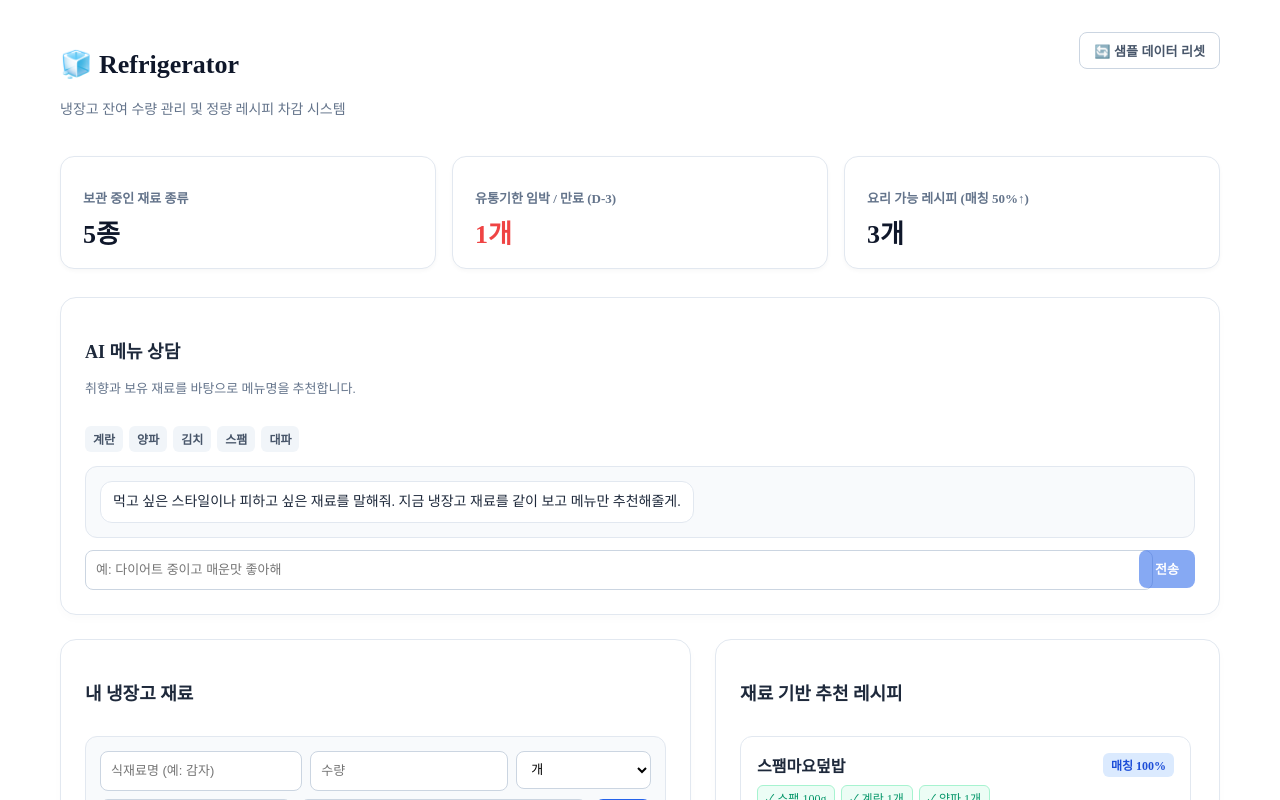
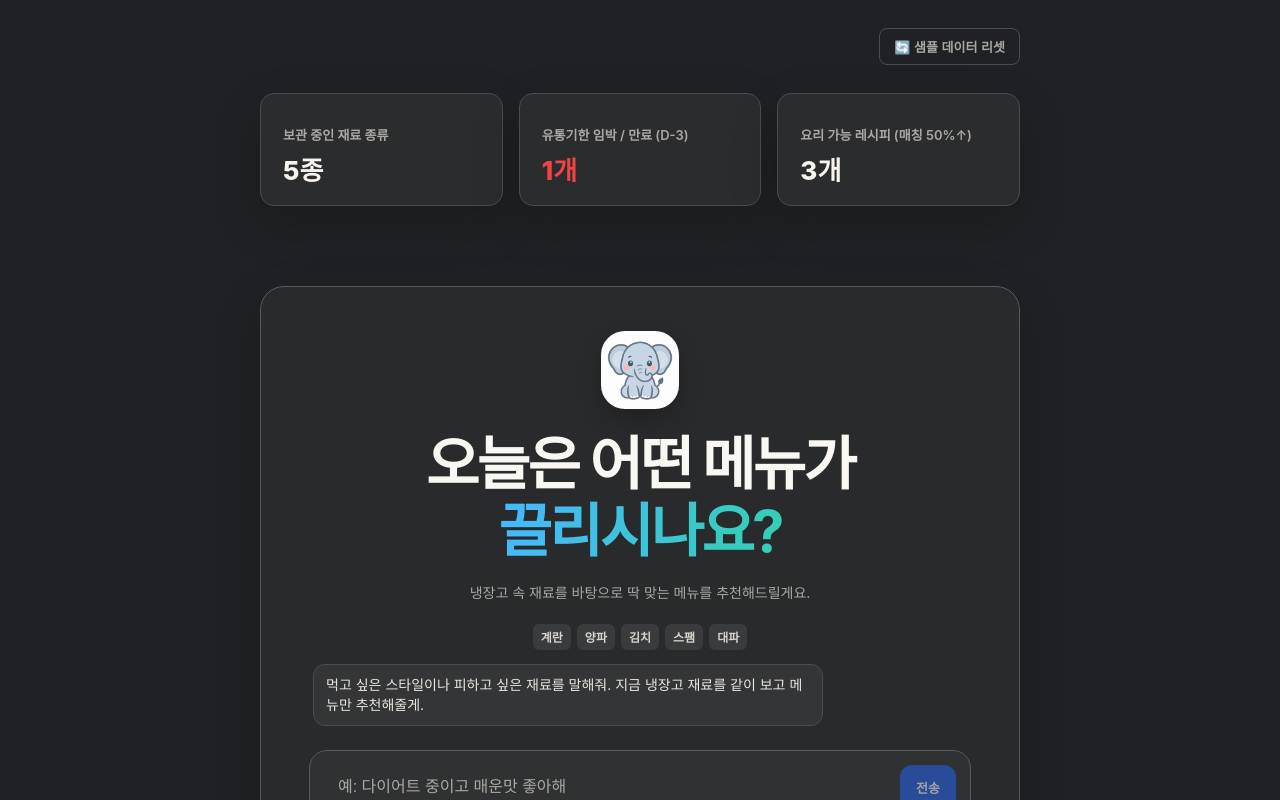
Before and after one commit to wiesfg/refrigerator, a React (Vite) app in the folder frontend/: page / in a window 1280 px wide. Shown: the top 800 px of the page. Built offline with nearby package versions, Linux system fonts and the light colour scheme.

Commit message:
feat: redesign chat landing screen

```diff
--- a/frontend/src/App.css
+++ b/frontend/src/App.css
@@ -596,3 +596,164 @@ input, select, .btn-primary {
   cursor: not-allowed;
   opacity: 0.6;
 }
+
+/* Dark chat-first presentation */
+.container {
+  max-width: 1180px;
+  margin: 0 auto;
+  padding: 28px 24px 64px;
+}
+
+.container > header {
+  max-width: 760px;
+  margin: 0 auto 28px;
+  justify-content: flex-end;
+}
+
+.container > header > div {
+  display: none;
+}
+
+.container > header .btn-secondary {
+  background: transparent;
+  color: #a9a7a1;
+  border-color: #4b4c4f;
+}
+
+.stats-grid {
+  max-width: 760px;
+  margin: 0 auto 22px;
+}
+
+.stat-card,
+.panel {
+  background: #2b2c2e;
+  border-color: #4b4c4f;
+  box-shadow: 0 18px 50px rgba(0, 0, 0, 0.16);
+}
+
+.stat-card h3,
+.panel-header h2,
+.subtext,
+.panel-description {
+  color: #aaa8a2;
+}
+
+.stat-card .value,
+.item-name,
+.recipe-name {
+  color: #f7f4ed;
+}
+
+.chat-panel {
+  max-width: 760px;
+  margin: 10vh auto 34px;
+  padding: 44px 48px 30px;
+  border-radius: 24px;
+  text-align: center;
+  background: #292a2c;
+  border-color: #595a5c;
+}
+
+.chat-hero-brand img {
+  width: 78px;
+  height: 78px;
+  object-fit: cover;
+  border-radius: 24px;
+  display: block;
+  margin: 0 auto 22px;
+  box-shadow: 0 10px 24px rgba(0, 0, 0, 0.22);
+}
+
+.chat-hero-title {
+  margin: 0;
+  color: #f8f7f2;
+  font-size: clamp(32px, 5vw, 58px);
+  line-height: 1.16;
+  letter-spacing: -0.045em;
+}
+
+.chat-hero-title span {
+  background: linear-gradient(100deg, #48b7ff, #33d0b2);
+  -webkit-background-clip: text;
+  background-clip: text;
+  color: transparent;
+}
+
+.chat-hero-description {
+  margin: 16px 0 22px;
+  color: #aaa8a2;
+  font-size: 14px;
+}
+
+.chat-ingredient-row {
+  justify-content: center;
+  min-height: 26px;
+}
+
+.chat-ingredient-chip {
+  background: #3a3b3d;
+  color: #d6d3cb;
+}
+
+.chat-messages {
+  background: transparent;
+  border: 0;
+  padding: 0 4px;
+  text-align: left;
+}
+
+.chat-bubble.assistant {
+  background: #343537;
+  color: #e9e6df;
+  border-color: #4b4c4f;
+}
+
+.chat-bubble.user {
+  background: #356fcb;
+}
+
+.chat-form {
+  margin-top: 24px;
+  padding: 12px 14px 12px 18px;
+  display: flex;
+  gap: 10px;
+  align-items: center;
+  border: 1px solid #5a5b5d;
+  border-radius: 18px;
+  background: #303133;
+}
+
+.chat-form input {
+  height: 48px;
+  flex: 1;
+  border: 0;
+  background: transparent;
+  color: #f8f7f2;
+  font-size: 16px;
+}
+
+.chat-form input::placeholder {
+  color: #aaa8a2;
+}
+
+.chat-form input:focus {
+  outline: none;
+}
+
+.chat-form button {
+  border-radius: 12px;
+  height: 44px;
+}
+
+.main-grid {
+  max-width: 1160px;
+  margin: 0 auto;
+}
+
+@media (max-width: 640px) {
+  .container { padding: 16px 14px 40px; }
+  .chat-panel { margin-top: 6vh; padding: 32px 18px 22px; }
+  .chat-form { padding-left: 12px; }
+  .chat-form button { padding: 0 12px; }
+}
--- a/frontend/src/components/ChatPanel.jsx
+++ b/frontend/src/components/ChatPanel.jsx
@@ -62,12 +62,11 @@ export default function ChatPanel({ ingredients }) {
 
   return (
     <section className="panel chat-panel">
-      <div className="panel-header">
-        <div>
-          <h2>AI 메뉴 상담</h2>
-          <p className="panel-description">취향과 보유 재료를 바탕으로 메뉴명을 추천합니다.</p>
-        </div>
+      <div className="chat-hero-brand">
+        <img src="/refrigerator-mascot.png" alt="냉장고 도우미" />
       </div>
+      <h2 className="chat-hero-title">오늘은 어떤 메뉴가<br /><span>끌리시나요?</span></h2>
+      <p className="chat-hero-description">냉장고 속 재료를 바탕으로 딱 맞는 메뉴를 추천해드릴게요.</p>
 
       <div className="chat-ingredient-row">
         {ingredients.length === 0 ? (
--- a/frontend/src/index.css
+++ b/frontend/src/index.css
@@ -1,3 +1,18 @@
+* {
+  box-sizing: border-box;
+}
+
+html, body, #root {
+  min-height: 100%;
+}
+
+body {
+  margin: 0;
+  background: #202124;
+  color: #f8f7f2;
+  font-family: Inter, ui-sans-serif, system-ui, -apple-system, BlinkMacSystemFont, "Segoe UI", sans-serif;
+}
+
 .container {
   max-width: 1160px;
   margin: 32px auto;
```
Also changed, not shown: frontend/public/refrigerator-mascot.png (added).
